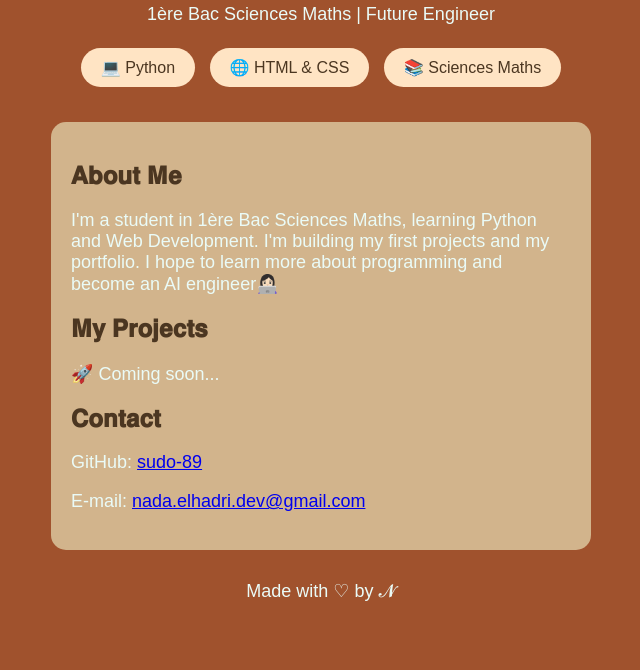
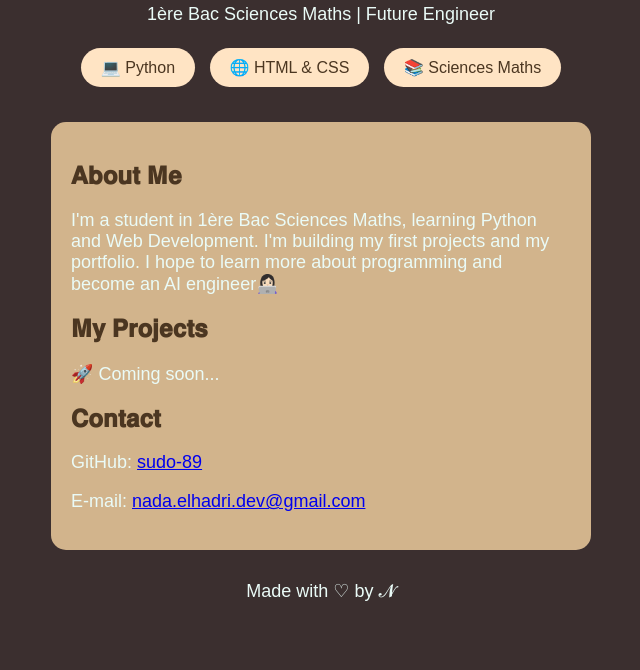
Before and after one commit to sudo-89/Portofilio, a plain HTML site: page index.html in a window 1280 px wide. Shown: the part 257-927 px from the top of the page, without its empty margins (319-959 px from the left). Drawn offline with Linux system fonts and the light colour scheme.

Commit message:
Update index.html

```diff
--- a/index.html
+++ b/index.html
@@ -5,7 +5,7 @@
 <meta name="viewport" content="width=device-width, initial-scale=1.0">
 <title>N | Portofolio</title>
 <style>
-  body { background:#A0522D ; color: #4B3621; font-family: Arial; text-align: center; padding: 50px 20px; margin: 0; }
+  body { background:#3B2F2F ; color: #4B3621; font-family: Arial; text-align: center; padding: 50px 20px; margin: 0; }
   .avatar { width: 120px; height: 120px; background: #FEF9EF; border-radius: 50%; display: flex; align-items: center; justify-content: center; font-size: 70px; font-weight: bold; margin: 0 auto 20px; border: 3px solid white; }
   h1 { font-size: 40px; margin: 10px 0; }
   p { color: #EAFBF7; font-size: 18px; }
```
